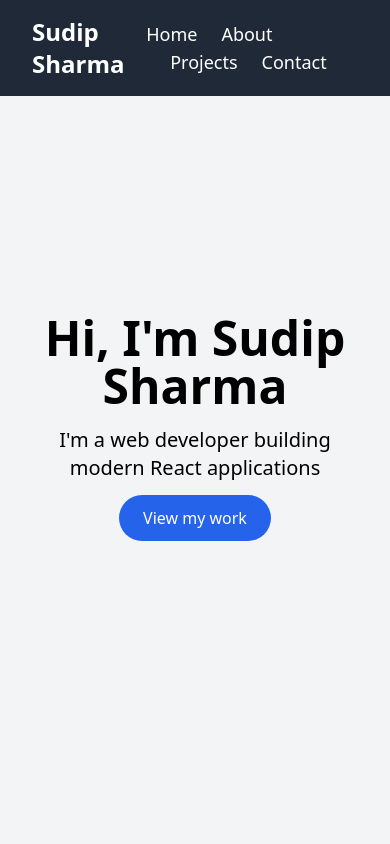
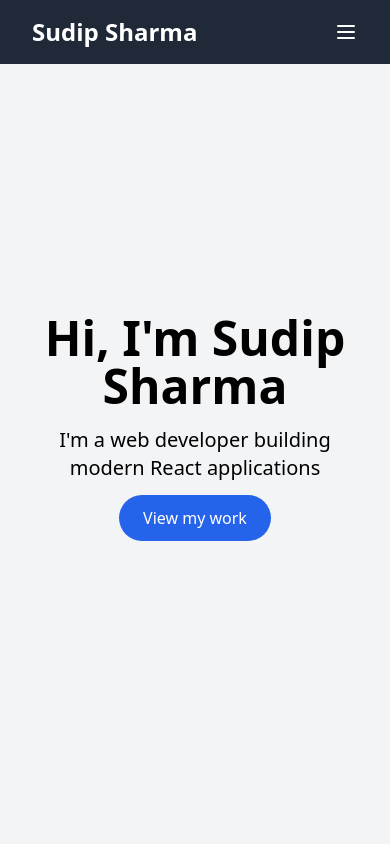
Before and after one commit to Sudip0987/my-portfolio, a React (Create React App) app: page / in a window 390 px wide. Shown: the top 844 px of the page. Built offline with nearby package versions, Linux system fonts and the light colour scheme.

Commit message:
hamburger added to navbar

```diff
--- a/src/components/Footer.js
+++ b/src/components/Footer.js
@@ -3,7 +3,7 @@ function Footer(){
     return (
         <footer className = "bg-gray-800 text-white py-6 mt-10">
                 {/*/Copyright */}
-                <p className = "text-sm text-center">&copy;{new Date().getFullYear()} Sudip Sharma. All Rights reserved</p>
+                <p className = "text-sm text-centerc">&copy;{new Date().getFullYear()} Sudip Sharma. All Rights reserved</p>
         </footer>
     );
 }
--- a/src/components/Header.js
+++ b/src/components/Header.js
@@ -1,19 +1,40 @@
-import React from "react";
+import React, { useState } from "react";
+/*import {HiOutlineMenu,HiOutlinex} from "react-icons/hi";*/
+function Header() {
+  const [isOpen, setIsOpen] = useState(false);
 
-function Header() {
+  // Hamburger icon
+  const HamburgerIcon = (
+    <svg className="w-6 h-6" fill="none" stroke="currentColor" viewBox="0 0 24 24" xmlns="http://www.w3.org/2000/svg">
+      <path strokeLinecap="round" strokeLinejoin="round" strokeWidth="2" d="M4 6h16M4 12h16M4 18h16"></path>
+    </svg>
+  );
+
+  // Close icon
+  const CloseIcon = (
+    <svg className="w-6 h-6" fill="none" stroke="currentColor" viewBox="0 0 24 24" xmlns="http://www.w3.org/2000/svg">
+      <path strokeLinecap="round" strokeLinejoin="round" strokeWidth="2" d="M6 18L18 6M6 6l12 12"></path>
+    </svg>
+  );
+
   return (
     <header className="bg-gray-800 text-white p-4 fixed w-full top-0 z-50">
+
       <div className="max-w-7xl mx-auto flex justify-between items-center px-4">
         {/* Logo / Name */}
+
         <div className="text-2xl font-bold">Sudip Sharma</div>
+        <button className="md:hidden text-2xl" onClick={() => setIsOpen(!isOpen)}>
+        {isOpen ? CloseIcon : HamburgerIcon}
+      </button>
+        {/* Navigation */}
+        <nav className={`${isOpen ? "block" : "hidden"} md:flex flex-wrap space-x-6 text-lg absolute md:static top-16 left-0 w-full md:w-auto bg-gray-800 mdbg-transparent`}>
 
-        {/* Navigation */}
-        <nav>
-          <ul className="flex flex-wrap space-x-6 text-lg">
-            <li><a href="#home" className="hover:text-yellow-400">Home</a></li>
-            <li><a href="#about" className="hover:text-yellow-400">About</a></li>
-            <li><a href="#projects" className="hover:text-yellow-400">Projects</a></li>
-            <li><a href="#contact" className="hover:text-yellow-400">Contact</a></li>
+          <ul className="flex flex-col mdfkex-row md:space-x-6">
+            <li><a href="#home" className="hover:text-yellow-400" onClick={() => setIsOpen(false)}>Home</a></li>
+            <li><a href="#about" className="hover:text-yellow-400" onClick={() => setIsOpen(false)}>About</a></li>
+            <li><a href="#projects" className="hover:text-yellow-400" onClick={() => setIsOpen(false)}>Projects</a></li>
+            <li><a href="#contact" className="hover:text-yellow-400" onClick={() => setIsOpen(false)}>Contact</a></li>
           </ul>
         </nav>
       </div>
```
